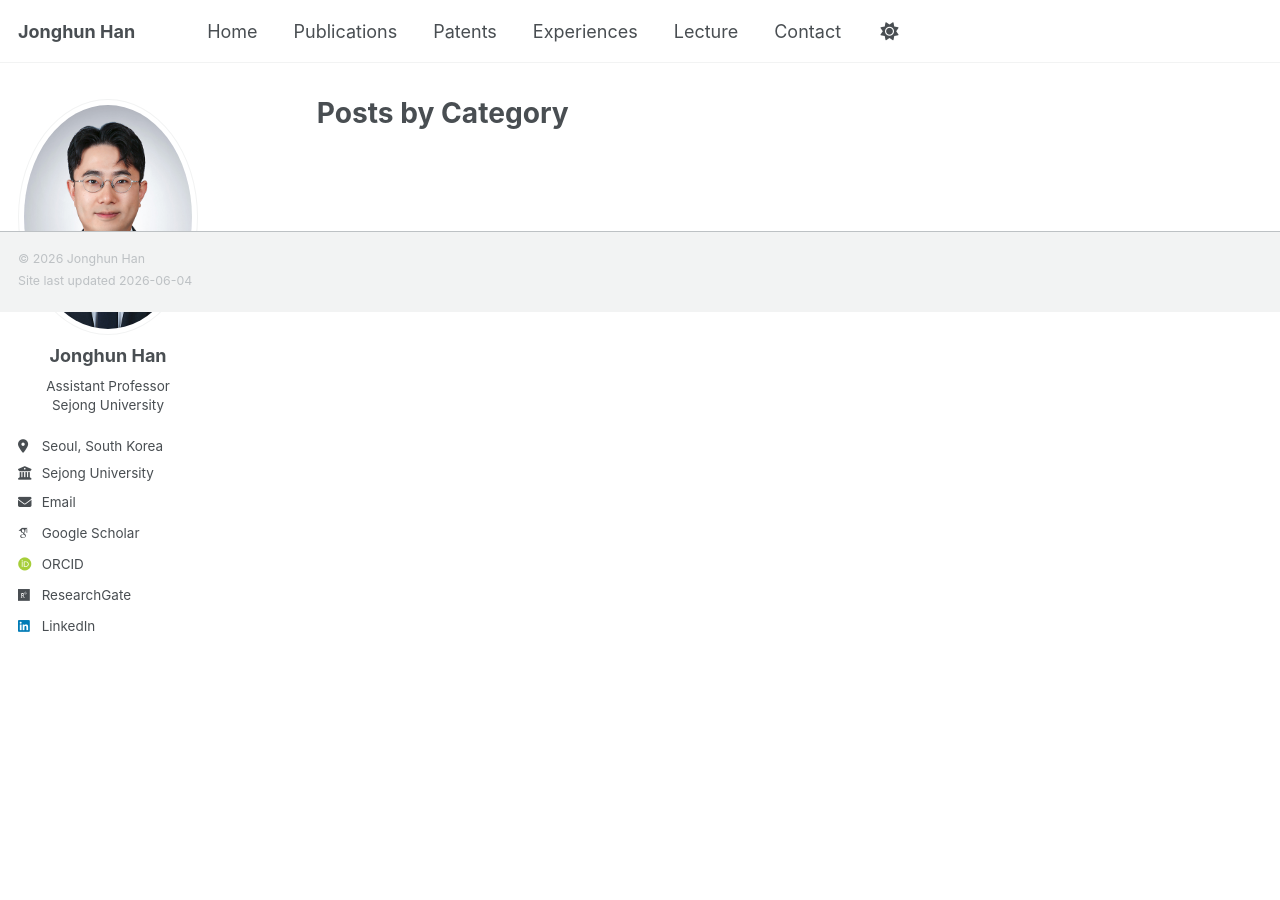
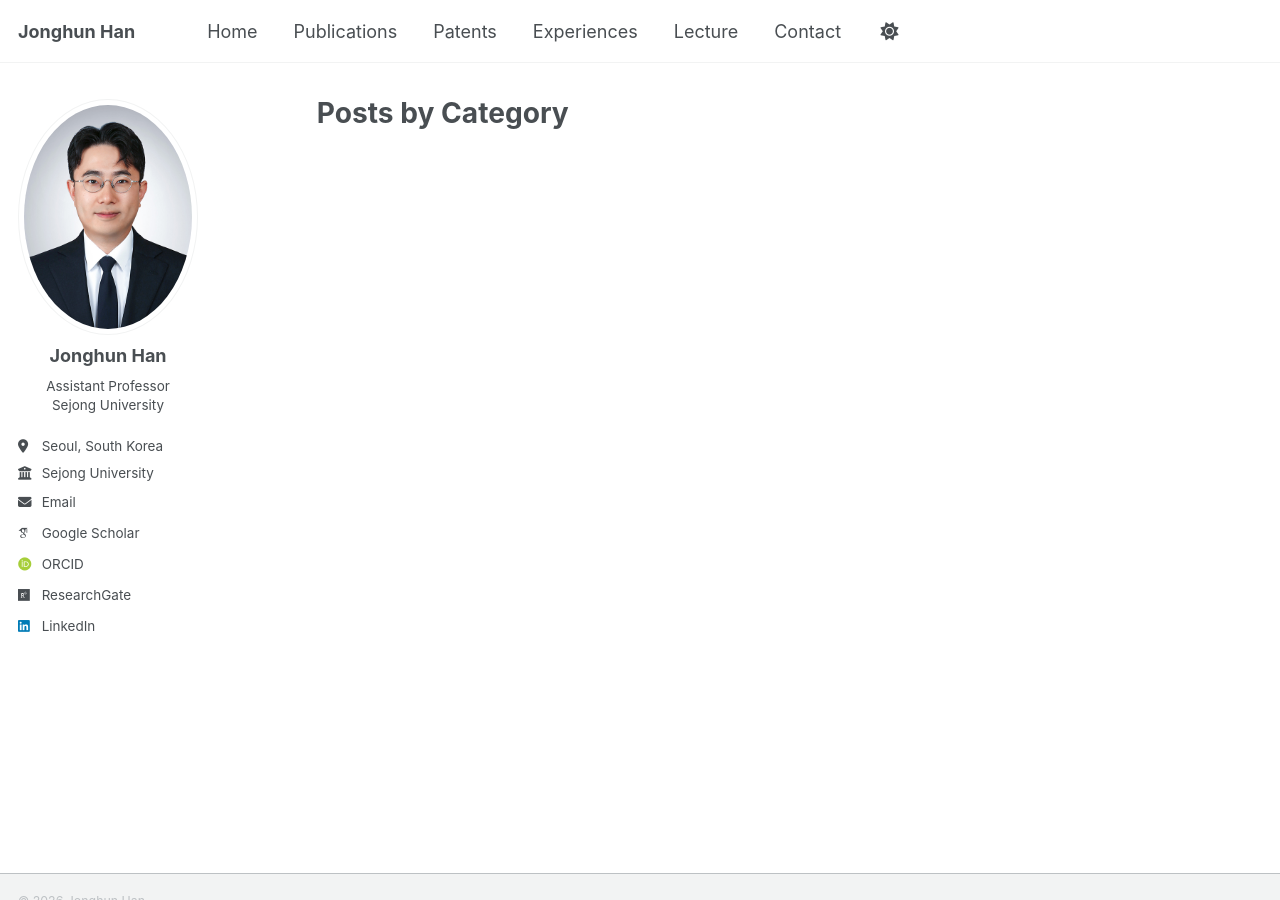
Before and after one commit to icnsl/icnsl.github.io, a Jekyll site: the page built from _pages/category-archive.html, in a window 1280 px wide and 900 px high. Built offline with Jekyll 4.4.1, drawn with Linux system fonts in a browser that asks for light colours; some web fonts are replaced; a script bundle is joined from its source files by our own code; library files that are not in the unit come from our copies.

Commit message:
Update _page.scss

```diff
--- a/_sass/layout/_page.scss
+++ b/_sass/layout/_page.scss
@@ -525,3 +525,10 @@
     text-align: left;
   }
 }
+
+/* Keep footer visually near the bottom on short pages */
+@media (min-width: 64em) {
+  #main {
+    min-height: calc(100vh - 180px);
+  }
+}
```
